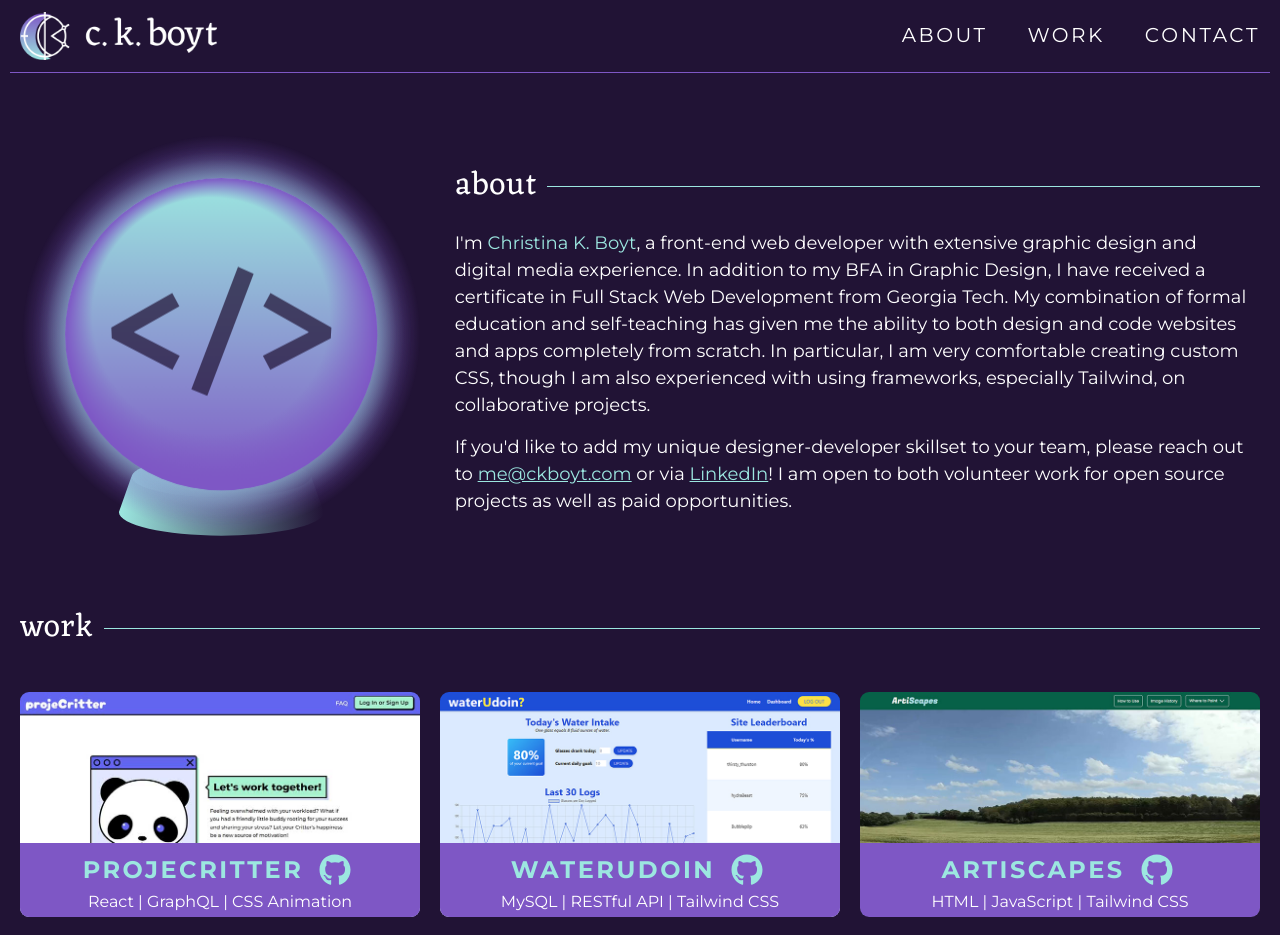
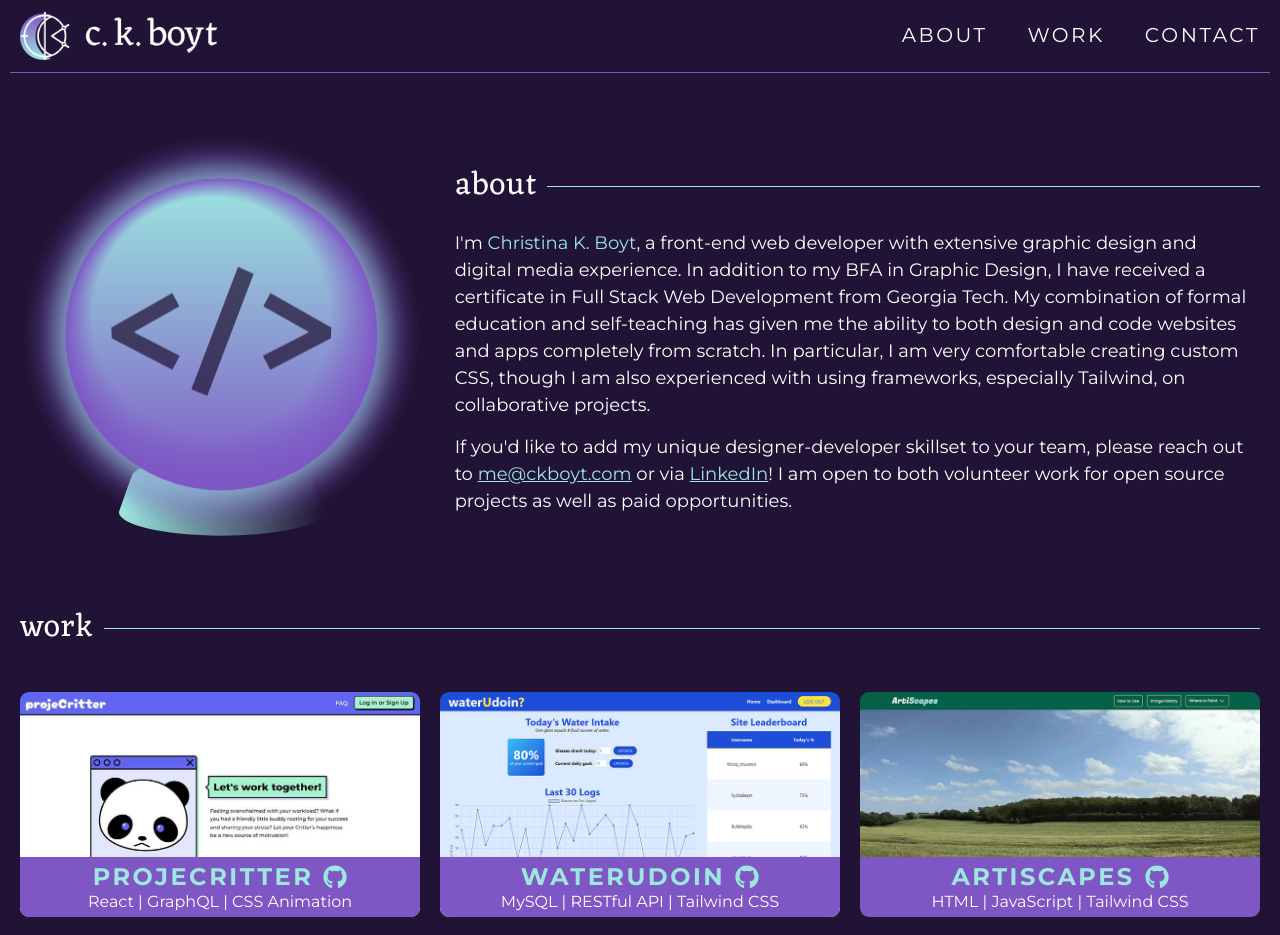
Before and after one commit to CKBoytGT/CKBoytGT.github.io, a React (Vite) app: page / in a window 1280 px wide. Shown: the top 935 px of the page. Built offline with nearby package versions, Linux system fonts and the light colour scheme.

Commit message:
Remove extra space from project info

```diff
--- a/src/components/ProjectItem/index.css
+++ b/src/components/ProjectItem/index.css
@@ -40,9 +40,6 @@
   display: flex;
   align-items: center;
   justify-content: center;
-  min-height: 44px;
-  min-width: 44px;
-  line-height: 44px;
   font-size: 2.4rem;
   font-weight: 600;
   letter-spacing: 0.25rem;
@@ -50,26 +47,8 @@
   text-decoration: none;
 }
 
-.proj-name a svg {
-  min-height: 32px;
-  min-width: 32px;
-}
-
 .proj-langs {
   font-size: 1.6rem;
-}
-
-@media (pointer: fine) {
-  .proj-name a {
-    min-height: auto;
-    min-width: auto;
-    line-height: normal;
-  }
-
-  .proj-name a svg {
-    min-height: auto;
-    min-width: auto;
-  }
 }
 
 @media (hover: hover) {
@@ -84,7 +63,3 @@
     opacity: 1;
   }
 }
-
-.proj-name a:focus-visible {
-  outline-offset: 0;
-}
```
